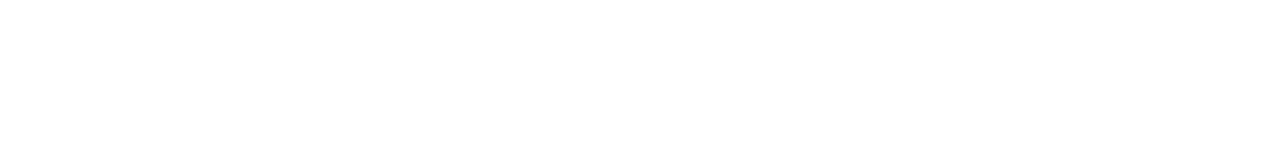
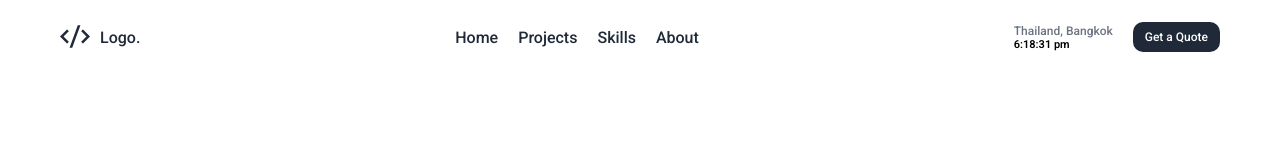
Before and after one commit to Makawatm/portfolioWebsite, a plain HTML site: page index.html in a window 1280 px wide. Drawn offline with nearby package versions, Linux system fonts and the light colour scheme.

Commit message:
create Navbar

```diff
--- a/index.html
+++ b/index.html
@@ -3,9 +3,32 @@
 <head>
   <meta charset="UTF-8">
   <meta name="viewport" content="width=device-width, initial-scale=1.0">
-  <title>Document</title>
+  <link rel="stylesheet" href="https://cdnjs.cloudflare.com/ajax/libs/remixicon/4.6.0/remixicon.min.css">
+  <link rel="stylesheet" href="style.css">
+  <title>Personal Portfolio</title>
 </head>
 <body>
 
+  <nav class="navbar">
+
+    <a href="#" class="navbar__logo"><i class="ri-code-s-slash-line"></i> Logo.</a>
+
+    <div class="navbar__menu">
+      <a href="#" class="navbar__link">Home</a>
+      <a href="#" class="navbar__link">Projects</a>
+      <a href="#" class="navbar__link">Skills</a>
+      <a href="#" class="navbar__link">About</a>
+    </div>
+
+    <div class="navbar__action">
+      <div class="navbar__location">
+        <h5>Thailand, Bangkok</h5>
+        <p>6:18:31 pm</p>
+      </div>
+      <button class="btn">Get a Quote</button>
+    </div>
+
+  </nav>
+
 </body>
 </html>
--- /dev/null
+++ b/style.css
@@ -0,0 +1,100 @@
+@import url('https://fonts.googleapis.com/css2?family=Mitr:wght@200;300;400;500;600;700&family=Roboto:ital,wght@0,100..900;1,100..900&display=swap');
+
+* {
+  margin: 0;
+  padding: 0;
+  box-sizing: border-box;
+  font-family: 'Roboto', sans-serif;
+}
+
+a {
+  text-decoration: none;
+  color: #1f2937;
+}
+
+img {
+  object-fit: cover;
+}
+
+.btn {
+  border: 2px solid #1f2937;
+  background: #1f2937;
+  color: #ffffff;
+  cursor: pointer;
+  border-radius: 10px;
+  transition: all 0.5s ease;
+}
+
+.btn:hover {
+  color: #1f2937;
+  background: #ffffff;
+  border-color: #e5e7eb;
+}
+
+.btn--secondary {
+  color: #1f2937;
+  background: #ffffff;
+  border: 2px solid#e5e7eb;
+}
+
+.btn--secondary:hover {
+  color: #ffffff;
+  background: #1f2937;
+  border-color: #ffffff;
+}
+
+.navbar {
+  display: flex;
+  align-items: center;
+  justify-content: space-between;
+  padding: 20px 60px;
+}
+
+.navbar__logo {
+  display: flex;
+  align-items: center;
+  font-weight: 500;
+  gap: 10px;
+}
+
+.navbar__logo  i {
+  font-size: 30px;
+}
+
+.navbar__menu {
+  display: flex;
+  gap: 20px;
+}
+
+.navbar__link {
+  font-weight: 500;
+  transition: all 0.5s ease;
+}
+
+.navbar__link:hover {
+  color: #000000;
+
+}
+
+.navbar__action {
+  display: flex;
+  align-items: center;
+  gap: 20px;
+}
+
+.navbar__location h5 {
+  font-weight: 500;
+  color: #6b7280;
+  font-size: 12px;
+}
+
+.navbar__location p {
+  font-size: 11px;
+  font-weight: 600;
+}
+
+.navbar__action .btn {
+  padding: 6px 10px;
+  font-size: 12px;
+  font-weight: 500;
+}
```
